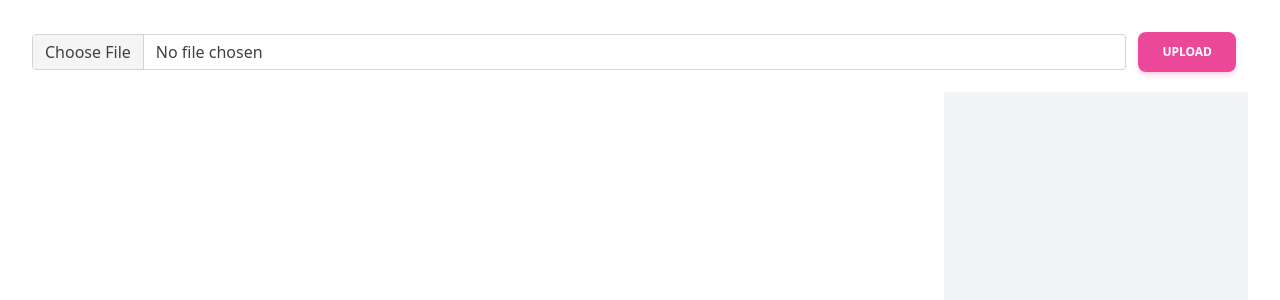
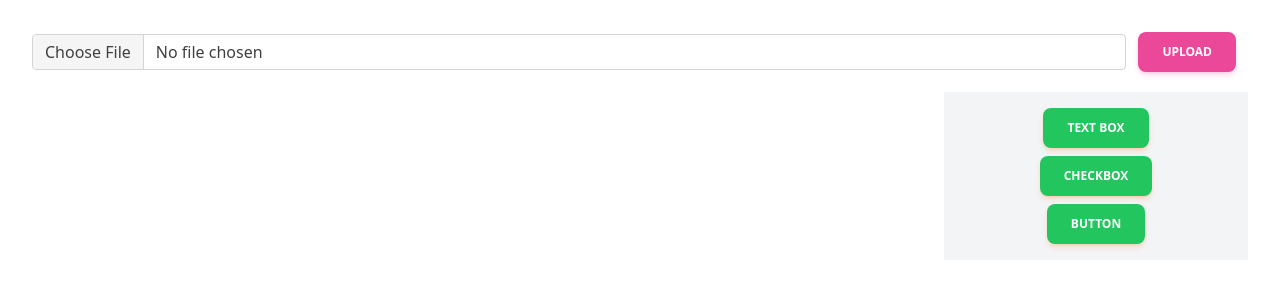
Before and after one commit to cris-ch/PDFtoImage, a React (Vite) app in the folder frontend/: page / in a window 1280 px wide. Shown: the top 300 px of the page. Built offline with nearby package versions, Linux system fonts and the light colour scheme.

Commit message:
Separated logic into different components

```diff
--- a/frontend/components/FileUpload.jsx
+++ b/frontend/components/FileUpload.jsx
@@ -1,9 +1,8 @@
 import { useState } from 'react';
 import axios from 'axios';
 
-function FileUploadComponent() {
+function FileUploadComponent( {onImageUpload}) {
   const [selectedFile, setSelectedFile] = useState(null);
-  const [imageSrc, setImageSrc] = useState('');
 
   const handleFileChange = (event) => {
     setSelectedFile(event.target.files[0]);
@@ -26,8 +25,7 @@ function FileUploadComponent() {
           'Content-Type': 'multipart/form-data',
         },
       });
-      setImageSrc(response.data.imageUrl); // Use the imageUrl from the response
-
+      onImageUpload(response.data.imageUrl);
 
     } catch (error) {
       console.error('Error uploading file:', error);
@@ -50,15 +48,6 @@ function FileUploadComponent() {
           Upload
         </button>
       </div>
-      <div className="mt-5 grid grid-cols-4 h-screen">
-        <div className="col-span-3">
-          {/* Container for the image */}
-          {imageSrc && <img src={imageSrc} alt="Converted PDF" className="max-w-full h-auto" />}
-        </div>
-        <div className="col-span-1 bg-gray-100">
-          {/* Container for interactive tools */}
-        </div>
-      </div>
 
     </div>
   );
--- /dev/null
+++ b/frontend/components/ImageDisplay.jsx
@@ -0,0 +1,17 @@
+import PropTypes from 'prop-types';
+
+const ImageDisplay = ({ imageSrc }) => {
+    if (!imageSrc) return null;
+
+    return (
+        <div className="flex-1">
+            <img src={imageSrc} alt="Converted PDF" className="max-w-full h-auto" />
+        </div>
+    );
+};
+
+ImageDisplay.propTypes = {
+    imageSrc: PropTypes.string.isRequired,
+};
+
+export default ImageDisplay;
--- /dev/null
+++ b/frontend/components/InteractiveTools.jsx
@@ -0,0 +1,16 @@
+
+const InteractiveTools = ({ onToolSelect }) => {
+  return (
+    <div className="bg-gray-100 flex flex-col items-center justify-center p-4 space-y-2">
+      <button className="btn middle none center rounded-lg bg-green-500 py-3 px-6 font-sans text-xs font-bold uppercase text-white shadow-md shadow-orange-500/20 transition-all hover:shadow-lg hover:shadow-orange-500/40 focus:opacity-[0.85] focus:shadow-none active:opacity-[0.85] active:shadow-none disabled:pointer-events-none disabled:opacity-50 disabled:shadow-none"
+        data-ripple-light="true" onClick={() => onToolSelect('textbox')}>Text Box</button>
+      <button className="btn middle none center rounded-lg bg-green-500 py-3 px-6 font-sans text-xs font-bold uppercase text-white shadow-md shadow-orange-500/20 transition-all hover:shadow-lg hover:shadow-orange-500/40 focus:opacity-[0.85] focus:shadow-none active:opacity-[0.85] active:shadow-none disabled:pointer-events-none disabled:opacity-50 disabled:shadow-none"
+        data-ripple-light="true" onClick={() => onToolSelect('checkbox')}>Checkbox</button>
+      <button className="mbtn iddle none center rounded-lg bg-green-500 py-3 px-6 font-sans text-xs font-bold uppercase text-white shadow-md shadow-orange-500/20 transition-all hover:shadow-lg hover:shadow-orange-500/40 focus:opacity-[0.85] focus:shadow-none active:opacity-[0.85] active:shadow-none disabled:pointer-events-none disabled:opacity-50 disabled:shadow-none"
+        data-ripple-light="true" onClick={() => onToolSelect('button')}>Button</button>
+      {/* Add more tools as needed */}
+    </div>
+  );
+};
+
+export default InteractiveTools;
--- a/frontend/src/App.jsx
+++ b/frontend/src/App.jsx
@@ -1,11 +1,33 @@
+import { useState } from 'react'
 import FileUpload from '../components/FileUpload'
+import ImageDisplay from '../components/ImageDisplay';
+import InteractiveTools from '../components/InteractiveTools';
 
 function App() {
+  const [imageSrc, setImageSrc] = useState('');
+
+
+  // Function to handle tool selection
+  const handleToolSelect = (tool) => {
+    console.log("Selected tool:", tool);
+    // Add further logic for tool selection
+  };
+
 
   return (
     <>
       <div className="max-w-screen-xl mx-auto p-8 text-center">
-        <FileUpload />
+        <FileUpload onImageUpload={setImageSrc} />
+        <div className="flex mt-5">
+          <div className="flex-1">
+            {/* Container for the image */}
+            <ImageDisplay imageSrc={imageSrc} />
+          </div>
+          <div className="w-1/4 bg-gray-100">
+            {/* Container for interactive tools */}
+            <InteractiveTools />
+          </div>
+        </div>
       </div>
 
     </>
```
